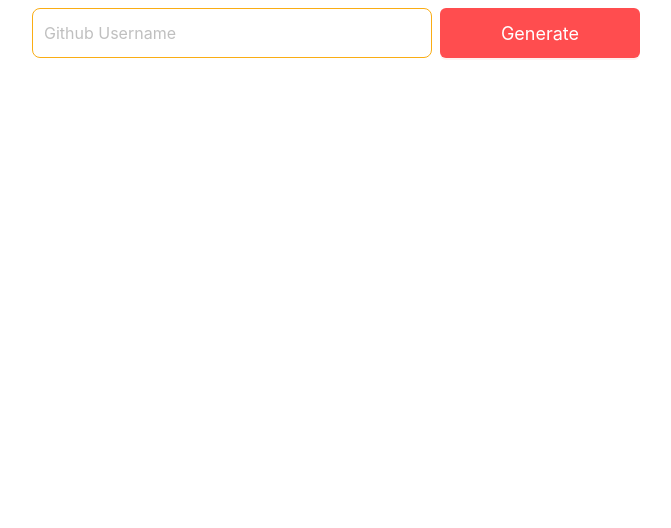
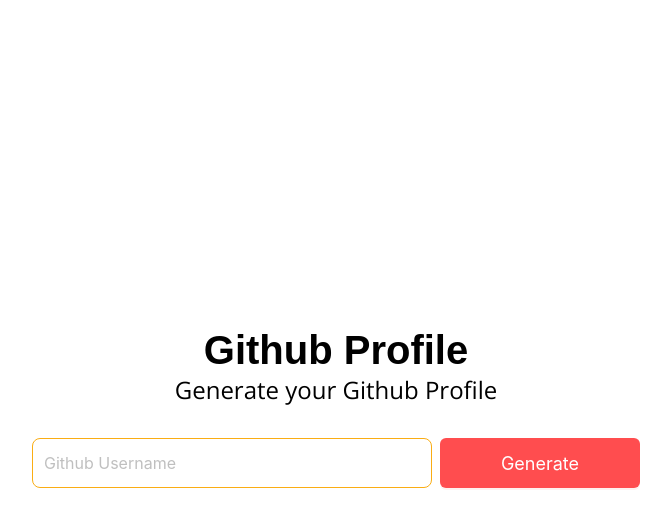
Before and after one commit to sarojlimbu0731/resume_builder, a React (Create React App) app: page / in a window 1280 px wide. Shown: the top 528 px of the page, without its empty margins (304-975 px from the left). Built offline with nearby package versions, Linux system fonts and the light colour scheme.

Commit message:
update in searchpage

```diff
--- a/public/index.html
+++ b/public/index.html
@@ -12,6 +12,9 @@
     <link rel="apple-touch-icon" href="%PUBLIC_URL%/logo192.png" />
 
     <link rel="manifest" href="%PUBLIC_URL%/manifest.json" />
+    <link rel="preconnect" href="https://fonts.googleapis.com">
+<link rel="preconnect" href="https://fonts.gstatic.com" crossorigin>
+<link href="https://fonts.googleapis.com/css2?family=Open+Sans:wght@300;400;500;600;700;800&display=swap" rel="stylesheet">
 
     <title>React App</title>
   </head>
--- a/src/pages/SearchPage.js
+++ b/src/pages/SearchPage.js
@@ -25,9 +25,12 @@ export const SearchPage = () => {
 
   return (
     <div className="searchcontainer">
-
-
-      <Space direction="horizontal">
+        <div className="header">
+            <h1>Github Profile</h1>
+            <h3>Generate your Github Profile</h3>
+        </div>
+        <div>
+        <Space direction="horizontal">
         <Input
           size="large"
           status="warning"
@@ -46,7 +49,7 @@ export const SearchPage = () => {
           Generate
         </Button>
       </Space>
-
+        </div>
     </div>
   );
 };
--- a/src/pages/searchPage.css
+++ b/src/pages/searchPage.css
@@ -2,4 +2,29 @@
     display: flex;
     justify-content: center;
     align-items: center;
+    flex-direction: column;
+    height: 100vh;
 }
+
+.header{
+    display: flex;
+    align-items: center;
+    flex-direction: column;
+    margin-bottom: 2rem;
+
+}
+
+.header>h1{
+    padding: 0;
+    margin: 0;
+    font-family:sans-serif;
+    font-size:2.5rem
+}
+
+.header>h3{
+    padding: 0;
+    margin: 0;
+    font-size: 1.5rem;
+    font-weight:normal;
+    font-family: 'Open Sans', sans-serif;
+}
```
